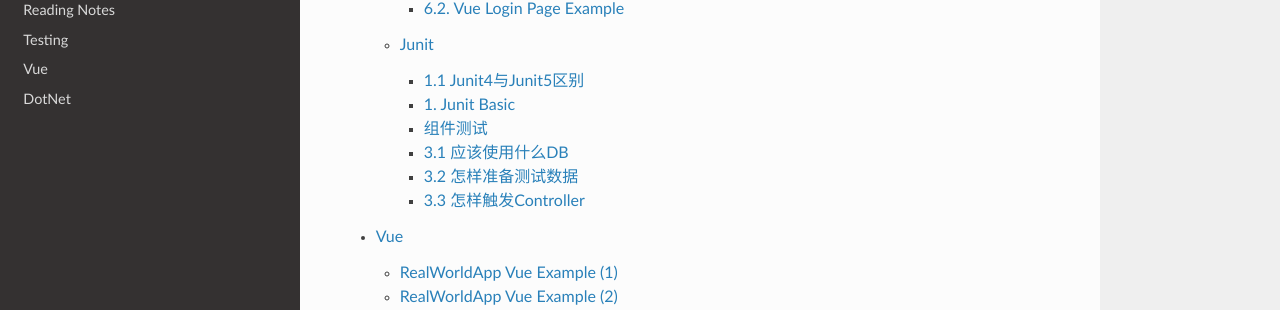
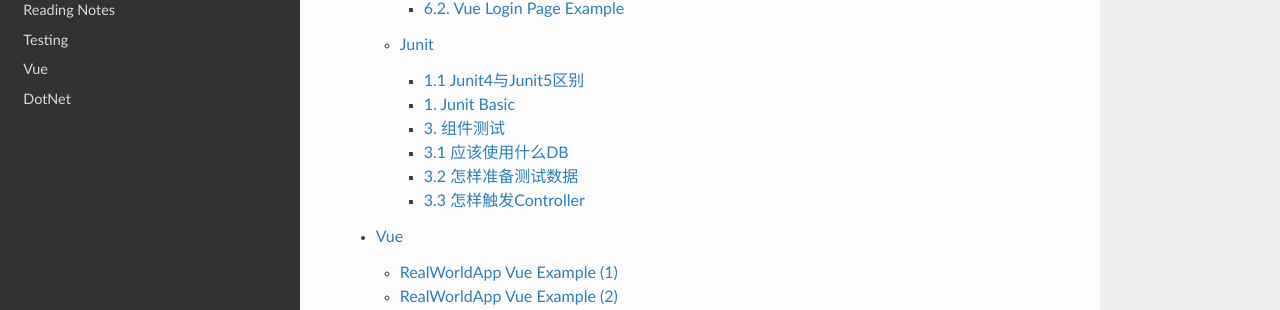
Before and after one commit to abigail830/Sphinx_wiki, a Sphinx documentation site: the page built from source/index.rst, in a window 1280 px wide and 900 px high, scrolled down 1031 px. Shown: the part 139-449 px from the top of the window. Built offline with Sphinx 7.4.7 and the Read the Docs theme 2.0.0, drawn with Linux system fonts in a browser that asks for light colours.

Commit message:
Update Junit3 Integration.rst

```diff
--- a/source/Testing/Junit/Junit3 Integration.rst
+++ b/source/Testing/Junit/Junit3 Integration.rst
@@ -1,4 +1,4 @@
-组件测试
+3. 组件测试
 ==========================
 
 *  `什么是组件测试？`_
```
